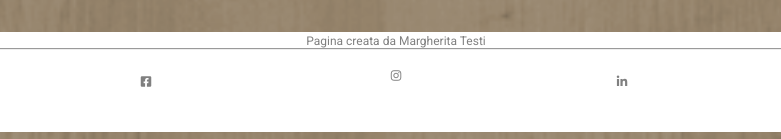
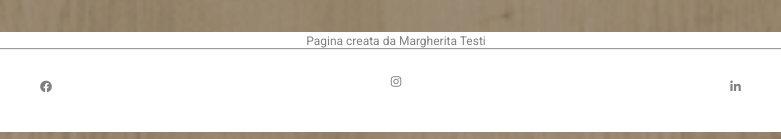
Before and after one commit to TMargherita/htmlcss-wp, a plain HTML site: page index.html in a window 1280 px wide. Shown: the part 1032-1171 px from the top of the page, 244-1025 px from the left. Drawn offline with Linux system fonts and the light colour scheme.

Commit message:
modifica icone

```diff
--- a/css/style.css
+++ b/css/style.css
@@ -130,30 +130,28 @@ footer {
   padding: 2px;
 }
 
-.fa-facebook-square{
+.box-f {
   position: absolute;
   top: 50%;
-  left: 25%;
-  transform: translate(-50%, -25%);
-  background-color: white;
+  left: 15%;
+  transform: translate(-50%, -15%);
+  background-color: #fff;
 }
 
-.fa-instagram {
+.box-ig{
   position: absolute;
   top: 50%;
   left: 50%;
   transform: translate(-50%, -50%);
 }
 
-.fa-linkedin-in {
+.box-lin {
   position: absolute;
   top: 50%;
-  right: 25%;
-  transform: translate(-50% , -25%);
+  right: 15%;
+  transform: translate(-50% , -15%);
 }
 
-.fa-facebook-square, .fa-instagram, .fa-linkedin-in {
+.box-f, .box-ig, .box-lin {
   display: inline-block;
-  height: 24px;
-  width: 24px;
 }
--- a/index.html
+++ b/index.html
@@ -57,10 +57,15 @@
         <div class="firma">
           Pagina creata da Margherita Testi
           <hr>
-          <i class="fab fa-facebook-square"></i>
+        <aside class="box-f">
+          <i class="fab fa-facebook"></i>
+        </aside>
+        <section class="box-ig">
           <i class="fab fa-instagram"></i>
+        </section>
+        <aside class="box-lin">
           <i class="fab fa-linkedin-in"></i>
-        </div>
+        </aside>
       </footer>
     </div>
   </body>
```
